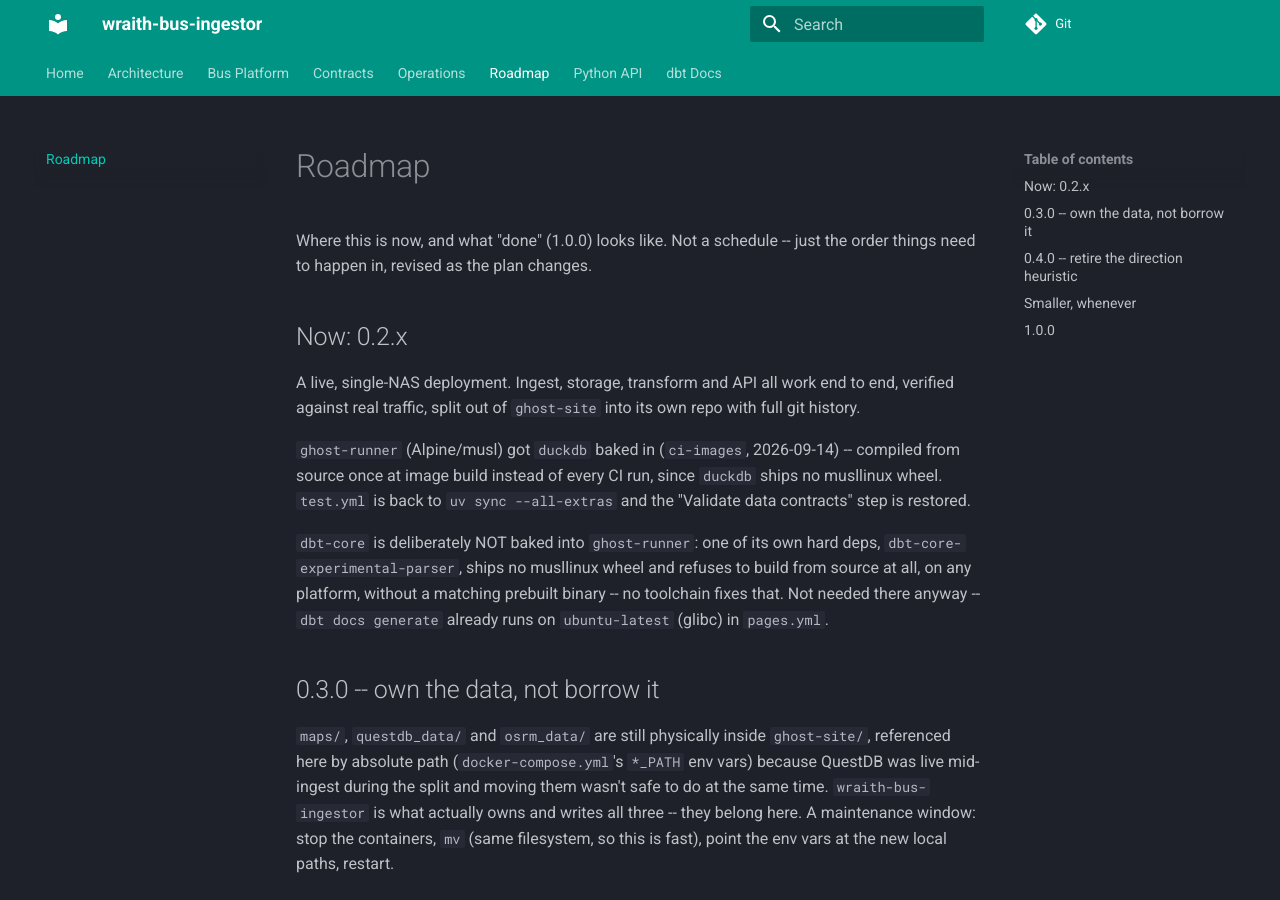
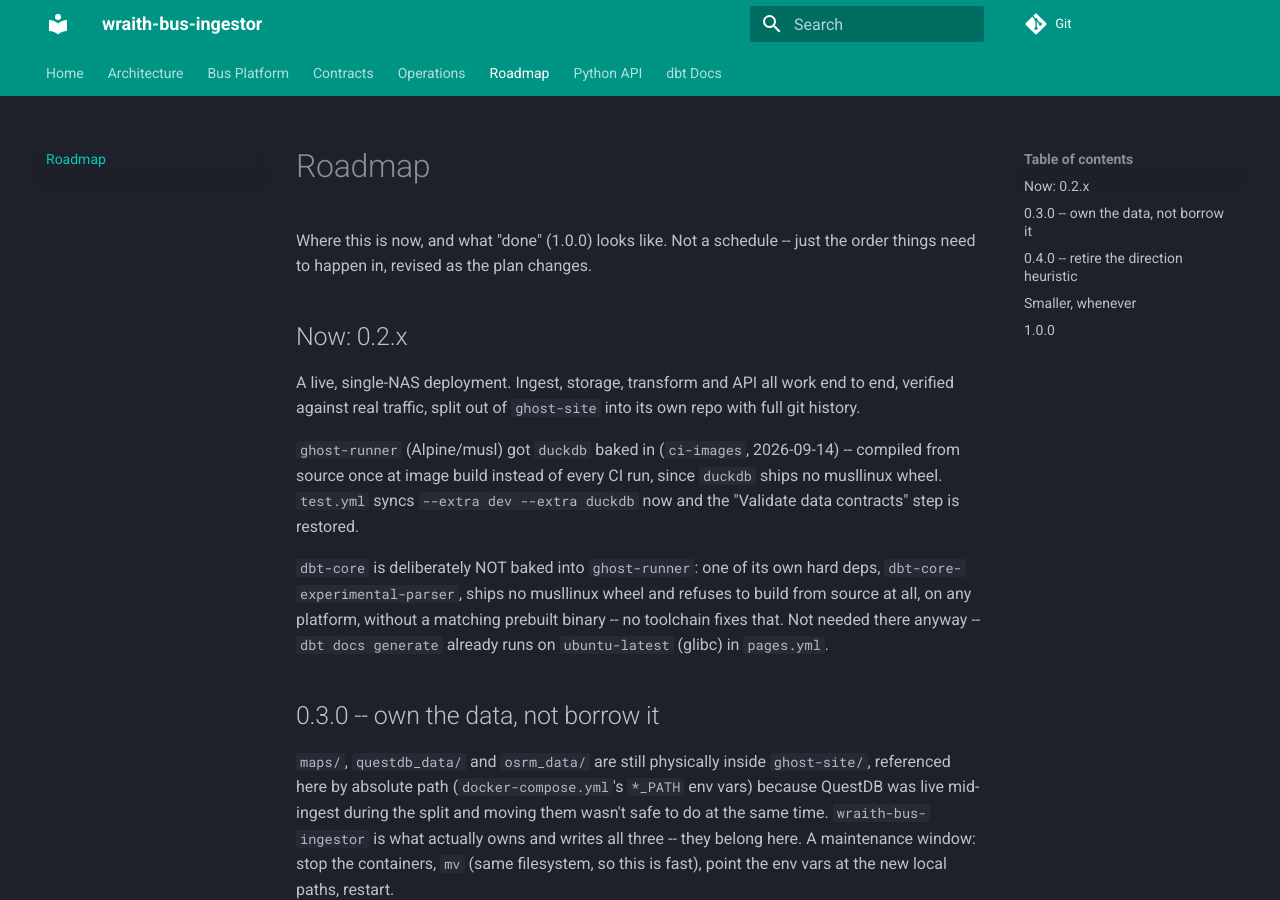
Before and after one commit to wraith-proxy/wraith-bus-ingestor, an MkDocs documentation site: the page built from docs/ROADMAP.md, in a window 1280 px wide and 900 px high. Built offline with MkDocs 1.6.1 and Material for MkDocs 9.7.7, drawn with Linux system fonts in a browser that asks for light colours.

Commit message:
:ambulance: fix/TJP-13091: sync explicit extras, not --all-extras -- dbt still can't build on musl

```diff
--- a/docs/ROADMAP.md
+++ b/docs/ROADMAP.md
@@ -11,8 +11,9 @@ into its own repo with full git history.
 
 `ghost-runner` (Alpine/musl) got `duckdb` baked in (`ci-images`,
 2026-09-14) -- compiled from source once at image build instead of every
-CI run, since `duckdb` ships no musllinux wheel. `test.yml` is back to
-`uv sync --all-extras` and the "Validate data contracts" step is restored.
+CI run, since `duckdb` ships no musllinux wheel. `test.yml` syncs
+`--extra dev --extra duckdb` now and the "Validate data contracts" step
+is restored.
 
 `dbt-core` is deliberately NOT baked into `ghost-runner`: one of its own
 hard deps, `dbt-core-experimental-parser`, ships no musllinux wheel and
```
Also changed, not shown: 1 other file.
